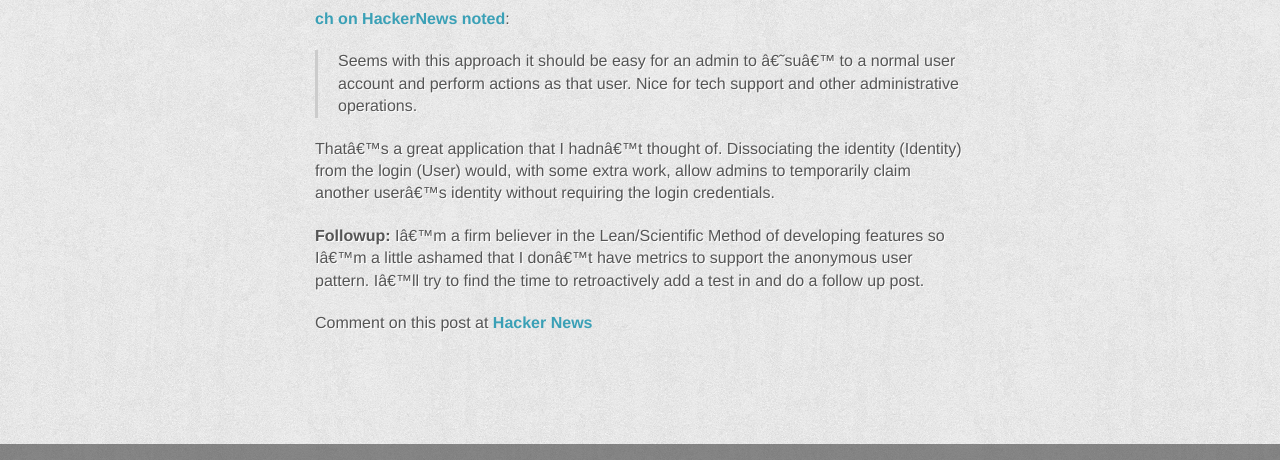
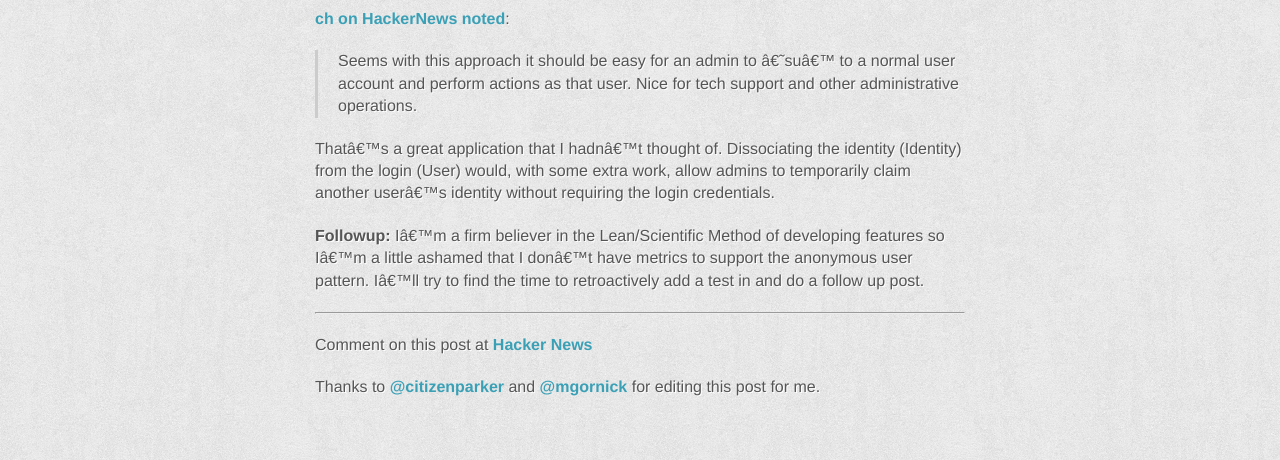
Before and after one commit to choxi/choxi.github.com, a Jekyll site: the page built from _posts/2012-1-16-the-anonymous-user-pattern.md, in a window 1280 px wide and 900 px high, scrolled down 2946 px, cut to the strip 0-460 px from the top of the window. Built offline with Jekyll 4.4.1, drawn with Linux system fonts in a browser that asks for light colours.

Commit message:
Thanks to Scott and Matt

```diff
--- a/_posts/2012-1-16-the-anonymous-user-pattern.md
+++ b/_posts/2012-1-16-the-anonymous-user-pattern.md
@@ -134,4 +134,8 @@ features so I'm a little ashamed that I don't have metrics to support
 the anonymous user pattern. I'll try to find the time to retroactively
 add a test in and do a follow up post.
 
+---
+
 Comment on this post at [Hacker News](http://news.ycombinator.com/item?id=3476206)
+
+Thanks to [@citizenparker](https://twitter.com/#!/citizenparker) and [@mgornick](https://twitter.com/#!/mgornick) for editing this post for me.
```
